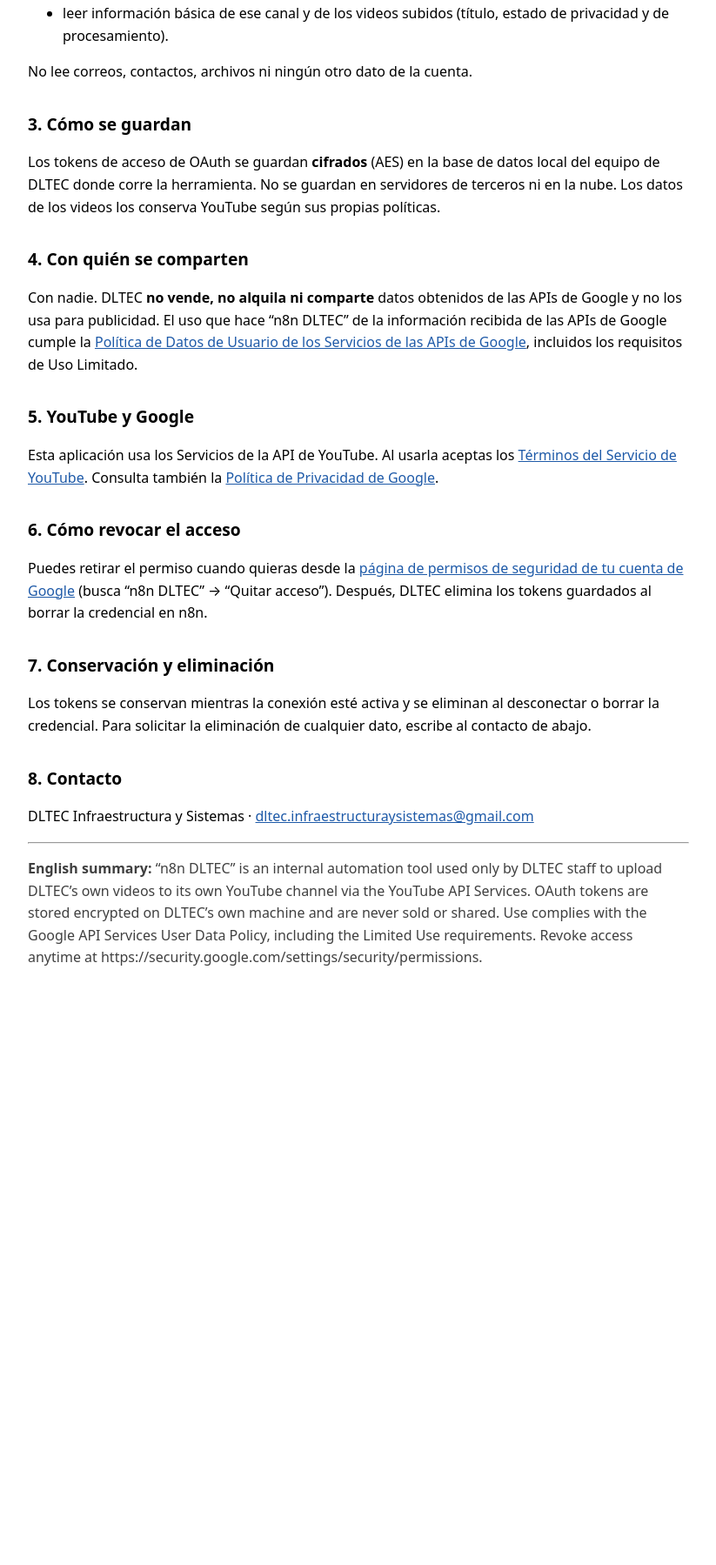
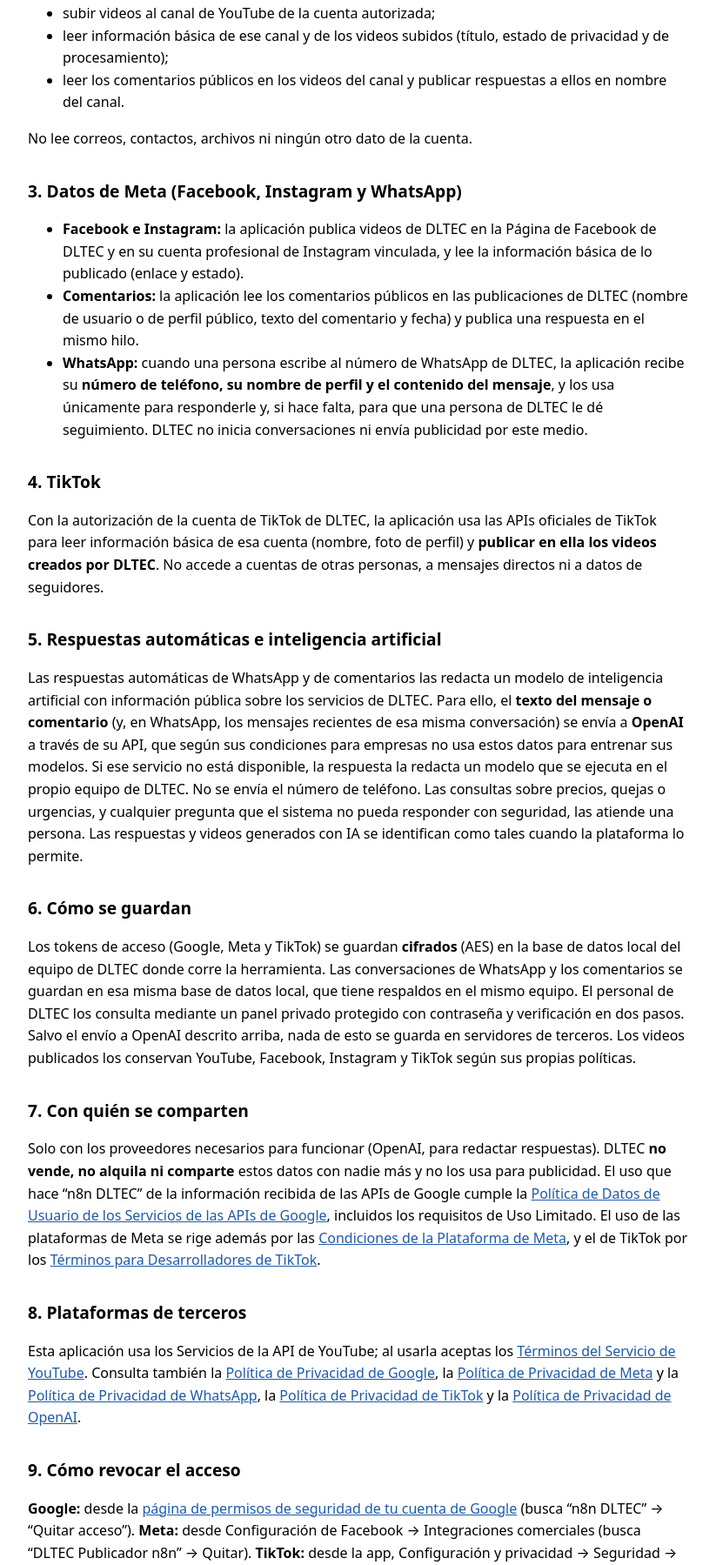
Before and after one commit to DLTEC/DLTEC.github.io, a plain HTML site: page privacidad.html in a window 1280 px wide. Shown: the part 436-2235 px from the top of the page at 87% size, without its empty margins (228-1051 px from the left). Before the commit the page ends 1598 px from the top, so only its background shows below. Drawn offline with Linux system fonts and the light colour scheme.

Commit message:
Politica de privacidad actualizada (OpenAI, comentarios, TikTok) y terminos de servicio
Co-Authored-By: Claude Opus 5.5 <noreply@anthropic.com>

```diff
--- a/privacidad.html
+++ b/privacidad.html
@@ -15,52 +15,99 @@
 </head>
 <body>
 <h1>Política de privacidad de “n8n DLTEC”</h1>
-<p class="meta">Última actualización: 17 de octubre de 2026 · Responsable: DLTEC Infraestructura y Sistemas</p>
+<p class="meta">Última actualización: 13 de noviembre de 2026 · Responsable: DLTEC Infraestructura y Sistemas</p>
 
 <h2>1. Qué es esta aplicación</h2>
 <p>“n8n DLTEC” es una herramienta interna de automatización, instalada en un equipo propio de DLTEC, que publica
-contenido de DLTEC en sus canales oficiales. La usa solo personal autorizado de DLTEC con cuentas de la empresa.</p>
+contenido de DLTEC en sus canales oficiales (YouTube, Facebook, Instagram y TikTok), responde mensajes que las personas
+envían a DLTEC por WhatsApp y responde comentarios públicos en esas redes. La administra solo personal autorizado de DLTEC con cuentas de la empresa.</p>
 
 <h2>2. Datos de Google a los que accede</h2>
 <p>Al autorizarla con tu cuenta de Google, la aplicación usa los <strong>Servicios de la API de YouTube</strong> para:</p>
 <ul>
   <li>subir videos al canal de YouTube de la cuenta autorizada;</li>
-  <li>leer información básica de ese canal y de los videos subidos (título, estado de privacidad y de procesamiento).</li>
+  <li>leer información básica de ese canal y de los videos subidos (título, estado de privacidad y de procesamiento);</li>
+  <li>leer los comentarios públicos en los videos del canal y publicar respuestas a ellos en nombre del canal.</li>
 </ul>
 <p>No lee correos, contactos, archivos ni ningún otro dato de la cuenta.</p>
 
-<h2>3. Cómo se guardan</h2>
-<p>Los tokens de acceso de OAuth se guardan <strong>cifrados</strong> (AES) en la base de datos local del equipo de DLTEC
-donde corre la herramienta. No se guardan en servidores de terceros ni en la nube. Los datos de los videos los conserva
-YouTube según sus propias políticas.</p>
+<h2>3. Datos de Meta (Facebook, Instagram y WhatsApp)</h2>
+<ul>
+  <li><strong>Facebook e Instagram:</strong> la aplicación publica videos de DLTEC en la Página de Facebook de DLTEC y en su
+  cuenta profesional de Instagram vinculada, y lee la información básica de lo publicado (enlace y estado).</li>
+  <li><strong>Comentarios:</strong> la aplicación lee los comentarios públicos en las publicaciones de DLTEC (nombre de
+  usuario o de perfil público, texto del comentario y fecha) y publica una respuesta en el mismo hilo.</li>
+  <li><strong>WhatsApp:</strong> cuando una persona escribe al número de WhatsApp de DLTEC, la aplicación recibe su
+  <strong>número de teléfono, su nombre de perfil y el contenido del mensaje</strong>, y los usa únicamente para responderle
+  y, si hace falta, para que una persona de DLTEC le dé seguimiento. DLTEC no inicia conversaciones ni envía publicidad
+  por este medio.</li>
+</ul>
 
-<h2>4. Con quién se comparten</h2>
-<p>Con nadie. DLTEC <strong>no vende, no alquila ni comparte</strong> datos obtenidos de las APIs de Google y no los usa para
-publicidad. El uso que hace “n8n DLTEC” de la información recibida de las APIs de Google cumple la
+<h2>4. TikTok</h2>
+<p>Con la autorización de la cuenta de TikTok de DLTEC, la aplicación usa las APIs oficiales de TikTok para leer
+información básica de esa cuenta (nombre, foto de perfil) y <strong>publicar en ella los videos creados por DLTEC</strong>.
+No accede a cuentas de otras personas, a mensajes directos ni a datos de seguidores.</p>
+
+<h2>5. Respuestas automáticas e inteligencia artificial</h2>
+<p>Las respuestas automáticas de WhatsApp y de comentarios las redacta un modelo de inteligencia artificial con
+información pública sobre los servicios de DLTEC. Para ello, el <strong>texto del mensaje o comentario</strong> (y, en
+WhatsApp, los mensajes recientes de esa misma conversación) se envía a <strong>OpenAI</strong> a través de su API, que
+según sus condiciones para empresas no usa estos datos para entrenar sus modelos. Si ese servicio no está disponible,
+la respuesta la redacta un modelo que se ejecuta en el propio equipo de DLTEC. No se envía el número de teléfono.
+Las consultas sobre precios, quejas o urgencias, y cualquier pregunta que el sistema no pueda responder con seguridad,
+las atiende una persona. Las respuestas y videos generados con IA se identifican como tales cuando la plataforma lo permite.</p>
+
+<h2>6. Cómo se guardan</h2>
+<p>Los tokens de acceso (Google, Meta y TikTok) se guardan <strong>cifrados</strong> (AES) en la base de datos local del equipo de
+DLTEC donde corre la herramienta. Las conversaciones de WhatsApp y los comentarios se guardan en esa misma base de datos local, que tiene
+respaldos en el mismo equipo. El personal de DLTEC los consulta mediante un panel privado protegido con contraseña y
+verificación en dos pasos. Salvo el envío a OpenAI descrito arriba, nada de esto se guarda en servidores de terceros.
+Los videos publicados los conservan YouTube, Facebook, Instagram y TikTok según sus propias políticas.</p>
+
+<h2>7. Con quién se comparten</h2>
+<p>Solo con los proveedores necesarios para funcionar (OpenAI, para redactar respuestas). DLTEC <strong>no vende, no
+alquila ni comparte</strong> estos datos con nadie más y no los usa para publicidad. El uso que
+hace “n8n DLTEC” de la información recibida de las APIs de Google cumple la
 <a href="https://developers.google.com/terms/api-services-user-data-policy">Política de Datos de Usuario de los Servicios de las APIs de Google</a>,
-incluidos los requisitos de Uso Limitado.</p>
+incluidos los requisitos de Uso Limitado. El uso de las plataformas de Meta se rige además por las
+<a href="https://developers.facebook.com/terms/">Condiciones de la Plataforma de Meta</a>, y el de TikTok por los
+<a href="https://www.tiktok.com/legal/page/global/tik-tok-developer-terms-of-service/en">Términos para Desarrolladores de TikTok</a>.</p>
 
-<h2>5. YouTube y Google</h2>
-<p>Esta aplicación usa los Servicios de la API de YouTube. Al usarla aceptas los
+<h2>8. Plataformas de terceros</h2>
+<p>Esta aplicación usa los Servicios de la API de YouTube; al usarla aceptas los
 <a href="https://www.youtube.com/t/terms">Términos del Servicio de YouTube</a>. Consulta también la
-<a href="https://policies.google.com/privacy">Política de Privacidad de Google</a>.</p>
+<a href="https://policies.google.com/privacy">Política de Privacidad de Google</a>, la
+<a href="https://www.facebook.com/privacy/policy/">Política de Privacidad de Meta</a> y la
+<a href="https://www.whatsapp.com/legal/privacy-policy">Política de Privacidad de WhatsApp</a>, la
+<a href="https://www.tiktok.com/legal/page/row/privacy-policy/es">Política de Privacidad de TikTok</a> y la
+<a href="https://openai.com/policies/privacy-policy/">Política de Privacidad de OpenAI</a>.</p>
 
-<h2>6. Cómo revocar el acceso</h2>
-<p>Puedes retirar el permiso cuando quieras desde la
+<h2>9. Cómo revocar el acceso</h2>
+<p><strong>Google:</strong> desde la
 <a href="https://security.google.com/settings/security/permissions">página de permisos de seguridad de tu cuenta de Google</a>
-(busca “n8n DLTEC” → “Quitar acceso”). Después, DLTEC elimina los tokens guardados al borrar la credencial en n8n.</p>
+(busca “n8n DLTEC” → “Quitar acceso”). <strong>Meta:</strong> desde Configuración de Facebook → Integraciones comerciales
+(busca “DLTEC Publicador n8n” → Quitar). <strong>TikTok:</strong> desde la app, Configuración y privacidad →
+Seguridad → Apps y servicios. Después, DLTEC elimina los tokens guardados al borrar la credencial en n8n.</p>
 
-<h2>7. Conservación y eliminación</h2>
-<p>Los tokens se conservan mientras la conexión esté activa y se eliminan al desconectar o borrar la credencial. Para
-solicitar la eliminación de cualquier dato, escribe al contacto de abajo.</p>
+<h2>10. Conservación y eliminación de datos</h2>
+<p>Los tokens se conservan mientras la conexión esté activa y se eliminan al desconectarla. Las conversaciones de
+WhatsApp y los comentarios se conservan como máximo <strong>12 meses</strong> y después se eliminan. Para pedir que borremos tus mensajes o
+cualquier otro dato tuyo, escríbenos al correo de abajo o envía <strong>“BORRAR MIS DATOS”</strong> por WhatsApp; lo
+eliminamos en un plazo máximo de 30 días y te confirmamos.</p>
 
-<h2>8. Contacto</h2>
+<h2>11. Contacto</h2>
+<p>Consulta también nuestros <a href="terminos.html">Términos de servicio</a>.</p>
 <p>DLTEC Infraestructura y Sistemas · <a href="mailto:dltec.infraestructuraysistemas@gmail.com">dltec.infraestructuraysistemas@gmail.com</a></p>
 
 <hr>
-<p class="meta"><strong>English summary:</strong> “n8n DLTEC” is an internal automation tool used only by DLTEC staff to upload
-DLTEC’s own videos to its own YouTube channel via the YouTube API Services. OAuth tokens are stored encrypted on DLTEC’s
-own machine and are never sold or shared. Use complies with the Google API Services User Data Policy, including the Limited
-Use requirements. Revoke access anytime at https://security.google.com/settings/security/permissions.</p>
+<p class="meta"><strong>English summary:</strong> “n8n DLTEC” is an internal automation tool run by DLTEC on its own computer.
+It uploads DLTEC’s own videos to its YouTube channel, Facebook Page, Instagram and TikTok accounts, replies to public
+comments on DLTEC’s posts, and replies to people who message DLTEC on WhatsApp (phone number, profile name and message
+content are used only to answer them). Automatic replies are drafted by an AI model: the message or comment text is sent
+to OpenAI’s API (with a local AI model as fallback); phone numbers are not sent. Tokens are stored encrypted and
+conversations are kept locally for up to 12 months; nothing is sold or shared with anyone else. Use complies with the Google
+API Services User Data Policy, including the Limited Use requirements. To revoke Google access visit
+https://security.google.com/settings/security/permissions; to request deletion of your data, email us or send
+“BORRAR MIS DATOS” on WhatsApp.</p>
 </body>
 </html>
```
Also changed, not shown: index.html (+7 -1 lines), terminos.html (added, +63 -0 lines).
